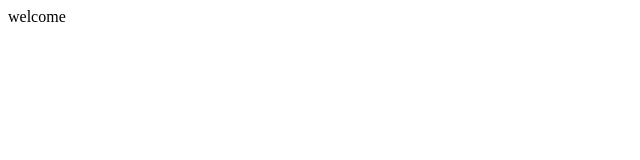
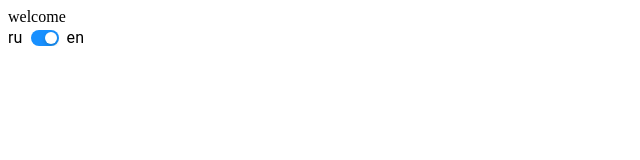
Before and after one commit to AnnaIgnatova/project-management-app, a React (Create React App) app in the folder rs-kanban/: page / in a window 1280 px wide. Shown: the top 160 px of the page, without its empty margins (0-640 px from the left). Built offline with nearby package versions, Linux system fonts and the light colour scheme.

Commit message:
feat: add lang switcher

```diff
--- /dev/null
+++ b/rs-kanban/src/components/langSwitcher/AntSwitch/index.tsx
@@ -0,0 +1,43 @@
+import { Switch } from '@mui/material';
+import { styled } from '@mui/material/styles';
+
+export const AntSwitch = styled(Switch)(({ theme }) => ({
+  width: 28,
+  height: 16,
+  padding: 0,
+  display: 'flex',
+  '&:active': {
+    '& .MuiSwitch-thumb': {
+      width: 15,
+    },
+    '& .MuiSwitch-switchBase.Mui-checked': {
+      transform: 'translateX(9px)',
+    },
+  },
+  '& .MuiSwitch-switchBase': {
+    padding: 2,
+    '&.Mui-checked': {
+      transform: 'translateX(12px)',
+      color: '#fff',
+      '& + .MuiSwitch-track': {
+        opacity: 1,
+        backgroundColor: theme.palette.mode === 'dark' ? '#177ddc' : '#1890ff',
+      },
+    },
+  },
+  '& .MuiSwitch-thumb': {
+    boxShadow: '0 2px 4px 0 rgb(0 35 11 / 20%)',
+    width: 12,
+    height: 12,
+    borderRadius: 6,
+    transition: theme.transitions.create(['width'], {
+      duration: 200,
+    }),
+  },
+  '& .MuiSwitch-track': {
+    borderRadius: 16 / 2,
+    opacity: 1,
+    backgroundColor: theme.palette.mode === 'dark' ? 'rgba(255,255,255,.35)' : 'rgba(0,0,0,.25)',
+    boxSizing: 'border-box',
+  },
+}));
--- /dev/null
+++ b/rs-kanban/src/components/langSwitcher/index.tsx
@@ -0,0 +1,24 @@
+import Stack from '@mui/material/Stack';
+import Typography from '@mui/material/Typography';
+import { useTranslation } from 'react-i18next';
+import { useState } from 'react';
+import { AntSwitch } from './AntSwitch';
+
+export const LangSwitcher: React.FC = () => {
+  const { i18n } = useTranslation();
+  const [lang, setLang] = useState('en');
+
+  const changeLang = () => {
+    const currentLang = lang === 'en' ? 'ru' : 'en';
+    setLang(currentLang);
+    i18n.changeLanguage(currentLang);
+  };
+
+  return (
+    <Stack direction="row" spacing={1} alignItems="center">
+      <Typography>ru</Typography>
+      <AntSwitch defaultChecked inputProps={{ 'aria-label': 'ant design' }} onClick={changeLang} />
+      <Typography>en</Typography>
+    </Stack>
+  );
+};
--- a/rs-kanban/src/pages/Welcome/index.tsx
+++ b/rs-kanban/src/pages/Welcome/index.tsx
@@ -1,7 +1,12 @@
 import './style.scss';
 import { useTranslation } from 'react-i18next';
+import { LangSwitcher } from '../../components/langSwitcher';
 
 export const Welcome = () => {
   const { t } = useTranslation();
-  return <div className="welcome">{t('pages.welcome')}</div>;
+  return (
+    <div className="welcome">
+      {t('pages.welcome')} <LangSwitcher />
+    </div>
+  );
 };
```
